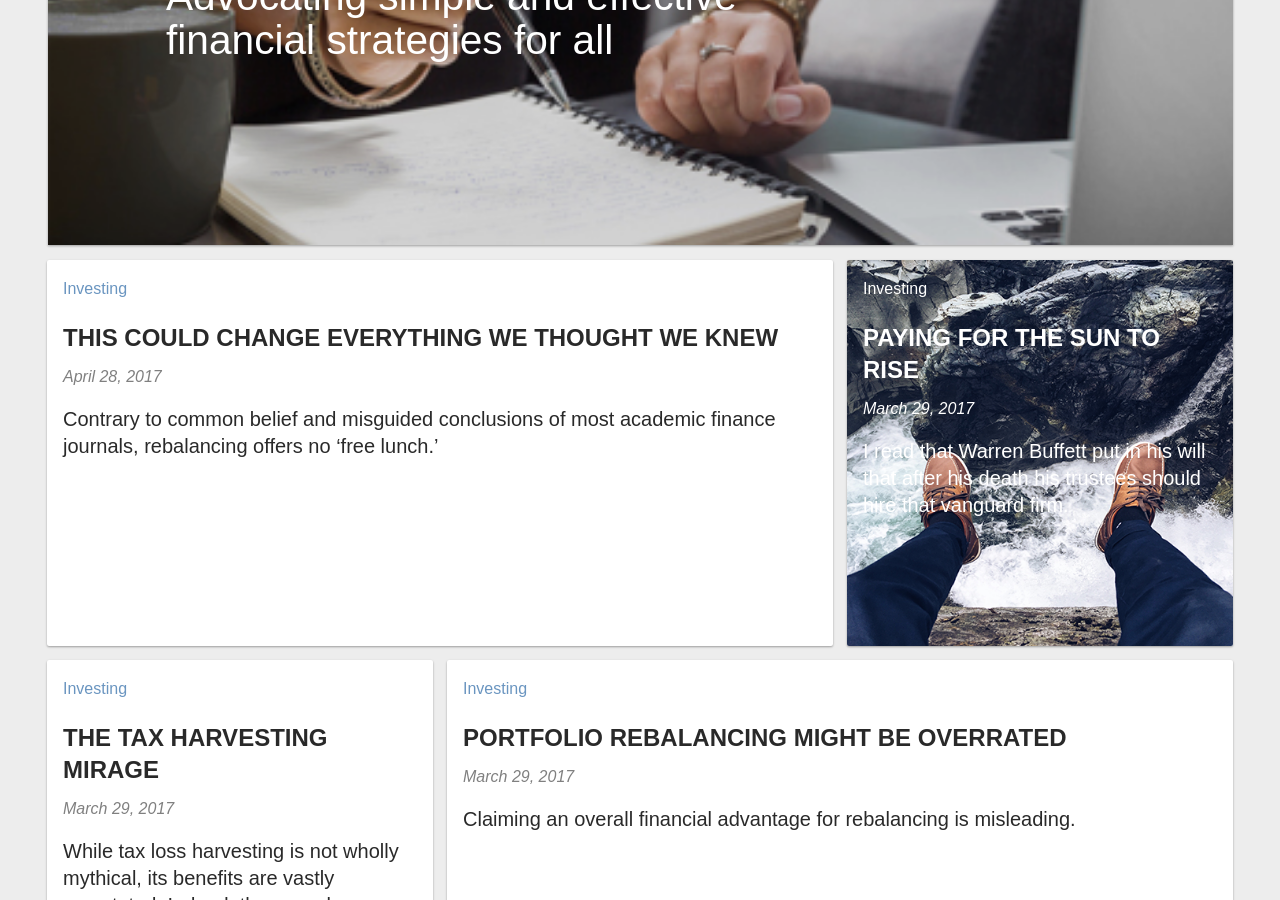
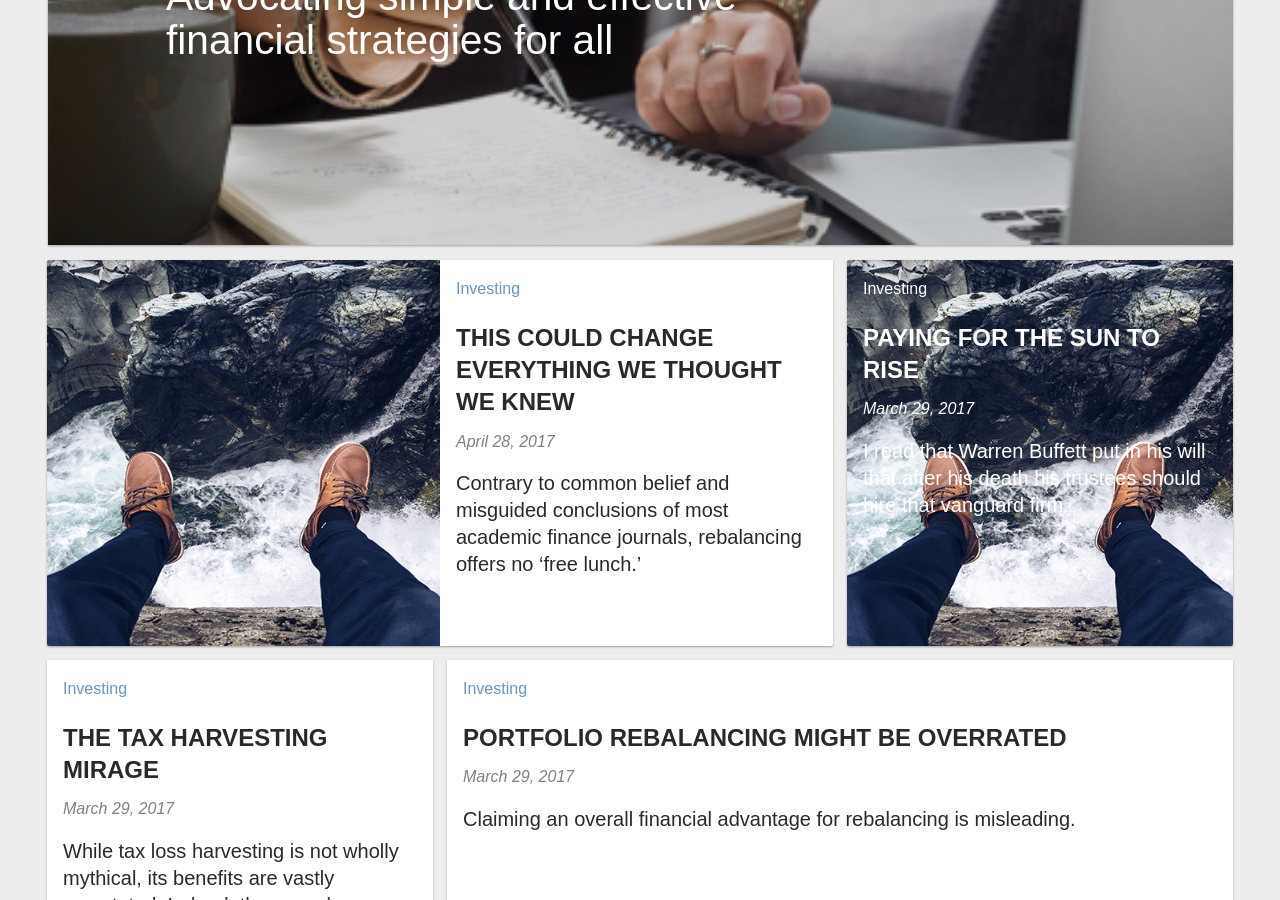
Before and after one commit to plynty/compendiumfinance, a Jekyll site: the page built from index.md, in a window 1280 px wide and 900 px high, scrolled down 339 px. Built offline with Jekyll 4.4.1, drawn with Linux system fonts in a browser that asks for light colours; nearby versions of some CDN libraries; some web fonts are replaced.

Commit message:
Updated Test1

```diff
--- a/_articles/test1.markdown
+++ b/_articles/test1.markdown
@@ -9,4 +9,5 @@ lead: Contrary to common belief and misguided conclusions of most academic finan
   journals, rebalancing offers no ‘free lunch.’
 link: https://www.washingtonpost.com/news/business/wp/2017/01/11/this-could-change-everything-we-thought-we-knew-about-investing/?utm_term=.545e2fff30fb
 author: George Peacock
+img: "/uploads/500.png"
 ---
```
